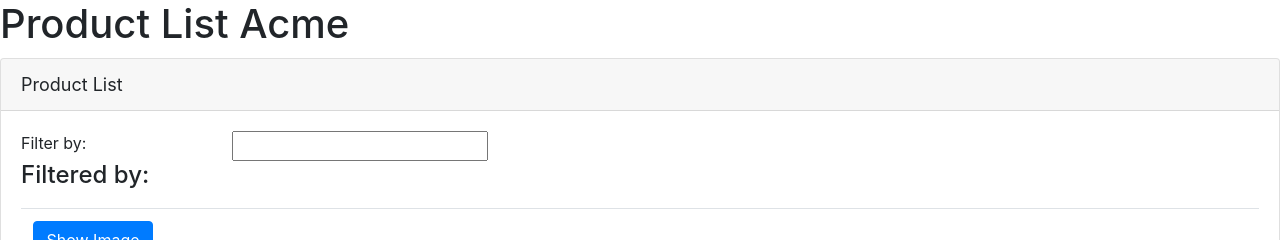
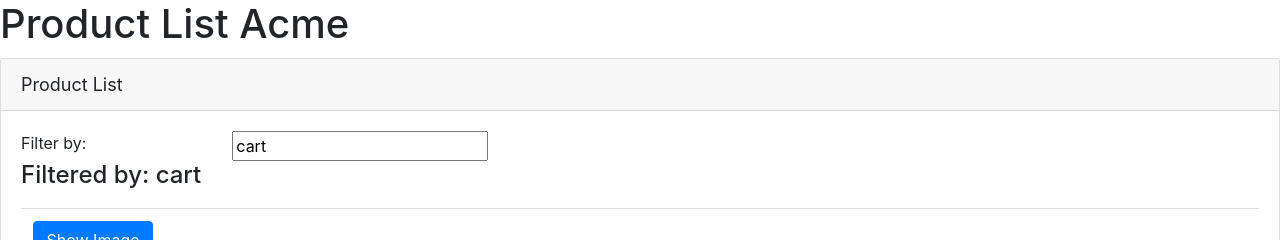
Before and after one commit to Manfrin92/angularioInitialTest, an Angular app: page / in a window 1280 px wide. Shown: the top 240 px of the page. Built offline with nearby package versions, Linux system fonts and the light colour scheme.

Commit message:
feat: two way binding e 3p module import

```diff
--- a/src/app/app.module.ts
+++ b/src/app/app.module.ts
@@ -1,12 +1,13 @@
 import { BrowserModule } from '@angular/platform-browser';
 import { NgModule } from '@angular/core';
+import { FormsModule } from '@angular/forms';
 
 import { AppComponent } from './app.component';
 import { ProductListComponent } from './product/product-list.component';
 
 @NgModule({
   declarations: [AppComponent, ProductListComponent],
-  imports: [BrowserModule],
+  imports: [BrowserModule, FormsModule],
   bootstrap: [AppComponent],
 })
 export class AppModule {}
--- a/src/app/product/product-list.component.html
+++ b/src/app/product/product-list.component.html
@@ -4,12 +4,12 @@
     <div class="row">
       <div class="col-md-2">Filter by:</div>
       <div class="col-md-4">
-        <input type="text" />
+        <input type="text" [(ngModel)]="listFilter" />
       </div>
     </div>
     <div class="row">
       <div class="col-md-6">
-        <h4>Filtered by:</h4>
+        <h4>Filtered by: {{ listFilter }}</h4>
       </div>
     </div>
     <div class="table-responsive">
--- a/src/app/product/product-list.component.ts
+++ b/src/app/product/product-list.component.ts
@@ -31,6 +31,7 @@
     },
   ];
   showImage: boolean = false;
+  listFilter: string = 'cart';
 
   toggleImage(): void {
     this.showImage = !this.showImage;
```
